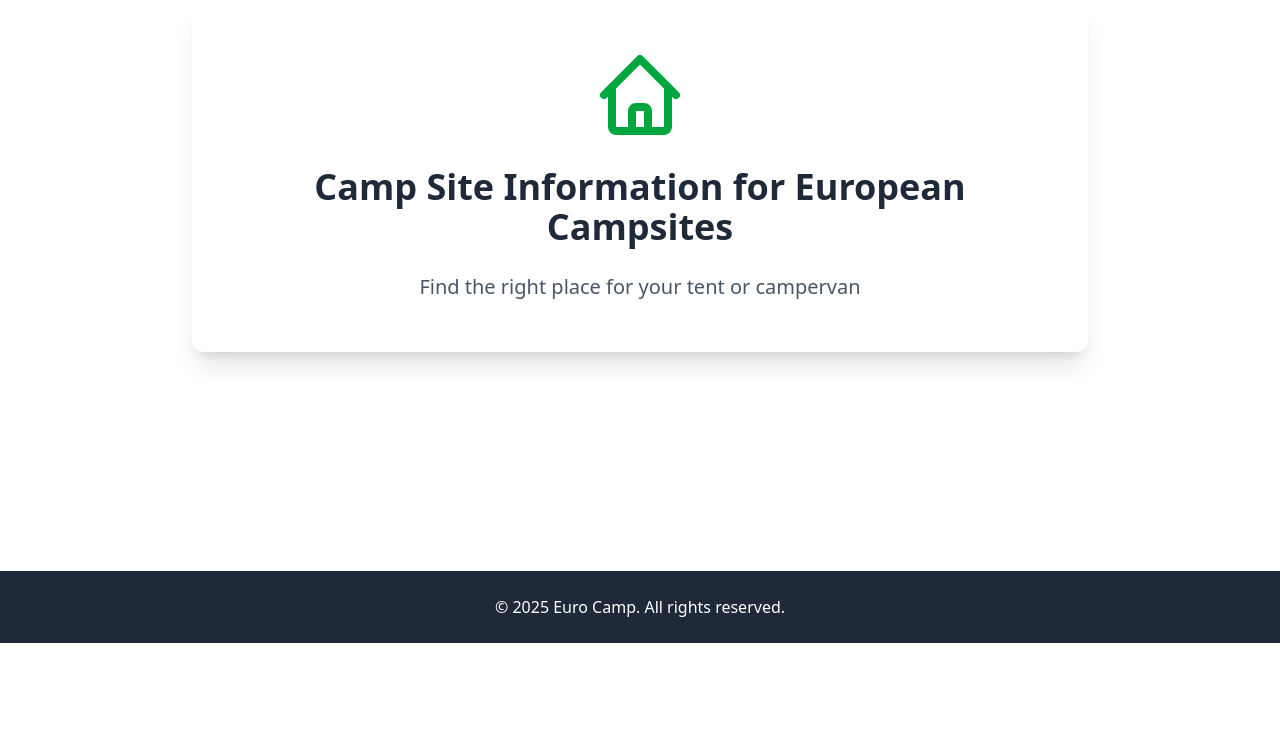
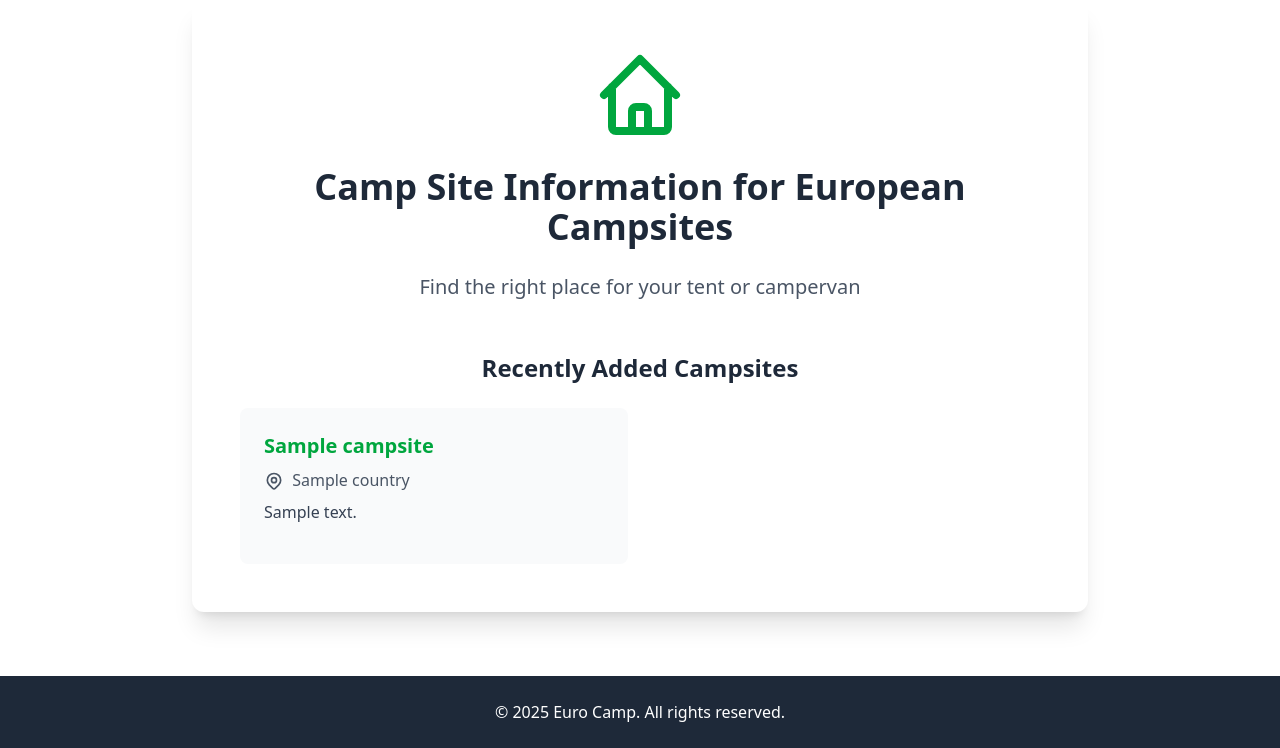
Before and after one commit to Spondycode/euro-camp, a Django app: template templates/home.html in a window 1280 px wide. Shown: the part 157-905 px from the top of the page. Before the commit the page ends 800 px from the top, so only its background shows below. Run offline with Django 5.2, Linux system fonts and the light colour scheme; the template is opened without the code that fills it: most values are stand-ins (such as "Sample title", 1, 10 or a date in 2020); style sheets or scripts are compiled from the project's sources.

```diff
--- a/core/models.py
+++ b/core/models.py
@@ -1,4 +1,5 @@
 from django.db import models
+from django.conf import settings
 
 
 class Campsite(models.Model):
@@ -9,6 +10,7 @@ class Campsite(models.Model):
     website = models.URLField(max_length=500, blank=True)
     phone_number = models.CharField(max_length=50, blank=True)
     country = models.CharField(max_length=100)
+    created_by = models.ForeignKey(settings.AUTH_USER_MODEL, on_delete=models.SET_NULL, null=True, blank=True, related_name='campsites')
     created_at = models.DateTimeField(auto_now_add=True)
     updated_at = models.DateTimeField(auto_now=True)
 
--- a/templates/home.html
+++ b/templates/home.html
@@ -46,9 +46,43 @@
             <h2 class="text-4xl font-bold text-gray-800 mb-6">
                 Camp Site Information for European Campsites
             </h2>
-            <p class="text-xl text-gray-600 leading-relaxed">
+            <p class="text-xl text-gray-600 leading-relaxed mb-8">
                 Find the right place for your tent or campervan
             </p>
+
+            {% if recent_campsites %}
+            <div class="mt-12">
+                <h3 class="text-2xl font-bold text-gray-800 mb-6">Recently Added Campsites</h3>
+                <div class="grid grid-cols-1 md:grid-cols-2 gap-6">
+                    {% for campsite in recent_campsites %}
+                    <div class="bg-gray-50 rounded-lg p-6 text-left hover:shadow-lg transition">
+                        <h4 class="text-xl font-bold text-green-600 mb-2">{{ campsite.name }}</h4>
+                        <p class="text-gray-600 mb-2">
+                            <svg class="inline-block w-5 h-5 mr-1" fill="none" stroke="currentColor" viewBox="0 0 24 24">
+                                <path stroke-linecap="round" stroke-linejoin="round" stroke-width="2" d="M17.657 16.657L13.414 20.9a1.998 1.998 0 01-2.827 0l-4.244-4.243a8 8 0 1111.314 0z"></path>
+                                <path stroke-linecap="round" stroke-linejoin="round" stroke-width="2" d="M15 11a3 3 0 11-6 0 3 3 0 016 0z"></path>
+                            </svg>
+                            {{ campsite.country }}
+                        </p>
+                        <p class="text-gray-700 mb-4 line-clamp-3">{{ campsite.description|truncatewords:20 }}</p>
+                        {% if user.is_authenticated %}
+                        <a href="{% url 'campsite_detail' campsite.pk %}" class="inline-block bg-green-600 text-white px-4 py-2 rounded-lg hover:bg-green-700 transition">
+                            View Details
+                        </a>
+                        {% endif %}
+                    </div>
+                    {% endfor %}
+                </div>
+
+                {% if user.is_authenticated %}
+                <div class="mt-8">
+                    <a href="{% url 'campsites_list' %}" class="block w-full bg-green-600 text-white px-8 py-3 rounded-lg font-semibold hover:bg-green-700 transition text-center">
+                        See More Campsites
+                    </a>
+                </div>
+                {% endif %}
+            </div>
+            {% endif %}
         </div>
     </div>
 </main>
```
Also changed, not shown: core/views.py (+23 -16 lines), core/migrations/0002_campsite_created_by.py (added).
